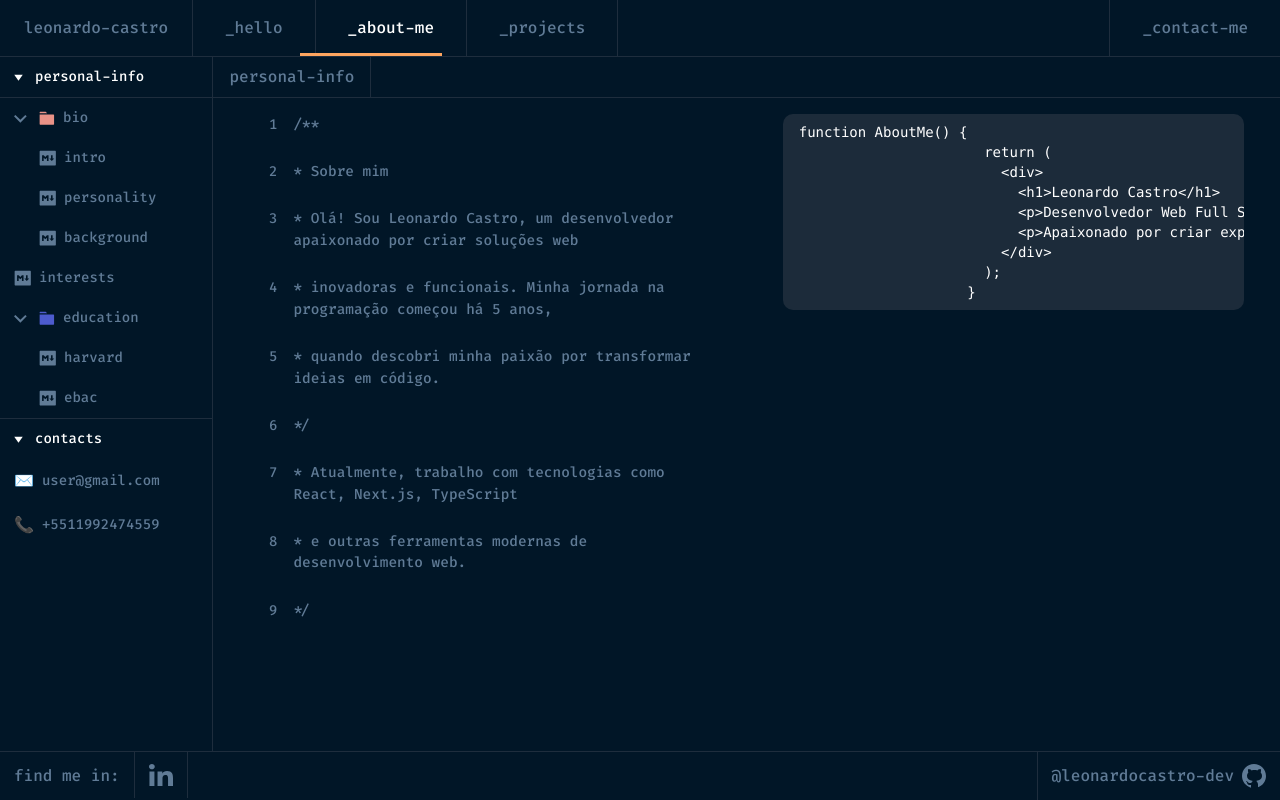
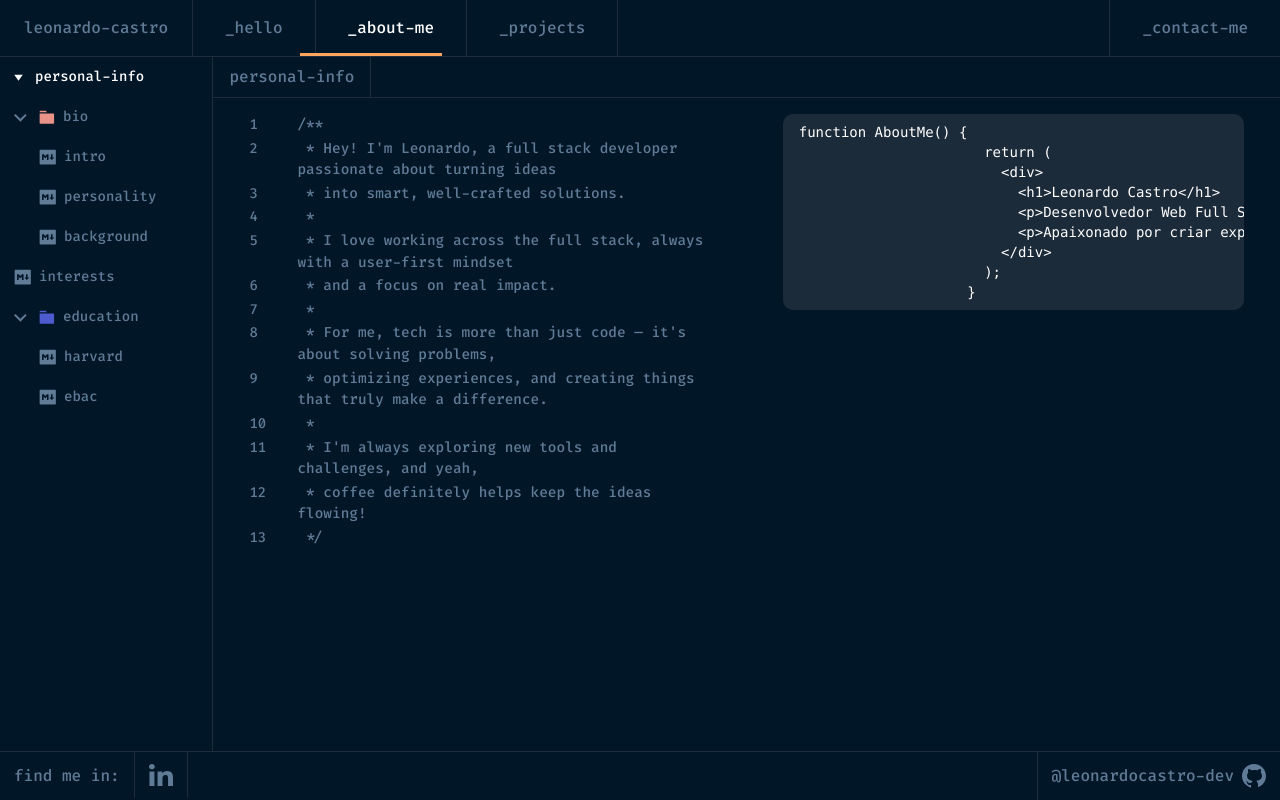
Before and after one commit to leonardocastro-dev/devfolio-remake, a Next.js app: page /about-me in a window 1280 px wide. Built offline with nearby package versions, Linux system fonts and the light colour scheme.

Commit message:
Fix increament functions and adjust layout about-me

```diff
--- /dev/null
+++ b/src/app/about-me/constants.ts
@@ -0,0 +1,48 @@
+import { SidebarItem } from '@/components/layout/ide-sidebar/components/sidebar-file'
+
+export const personalInfoFiles: SidebarItem[] = [
+  {
+    type: 'folder',
+    name: 'bio',
+    color: 'var(--chart-5)',
+    children: [
+      {
+        type: 'file',
+        name: 'intro',
+        path: '/about-me/bio#intro'
+      },
+      {
+        type: 'file',
+        name: 'personality',
+        path: '/about-me/bio#personality'
+      },
+      {
+        type: 'file',
+        name: 'background',
+        path: '/about-me/bio#background'
+      }
+    ]
+  },
+  {
+    type: 'file',
+    name: 'interests',
+    path: '/about-me#interests'
+  },
+  {
+    type: 'folder',
+    name: 'education',
+    color: 'var(--chart-1)',
+    children: [
+      {
+        type: 'file',
+        name: 'harvard',
+        path: '/about-me/education#harvard'
+      },
+      {
+        type: 'file',
+        name: 'ebac',
+        path: '/about-me/education#ebac'
+      }
+    ]
+  }
+]
--- a/src/app/about-me/page.tsx
+++ b/src/app/about-me/page.tsx
@@ -1,34 +1,34 @@
 'use client'
 
 import IdeSidebar from '@/components/layout/ide-sidebar/ide-sidebar'
-import { useState } from 'react'
-import { useEffect } from 'react'
+import { useState, useEffect } from 'react'
 import { highlightCode } from '@/lib/utils'
-
-const bioCode = `/**
-* Sobre mim
-* Olá! Sou Leonardo Castro, um desenvolvedor apaixonado por criar soluções web
-* inovadoras e funcionais. Minha jornada na programação começou há 5 anos,
-* quando descobri minha paixão por transformar ideias em código.
-*/
-* Atualmente, trabalho com tecnologias como React, Next.js, TypeScript
-* e outras ferramentas modernas de desenvolvimento web.
-*/`
+import sections from './schemas/sections'
+import SidebarSection from '@/components/layout/ide-sidebar/components/sidebar-section'
+import SidebarFile from '@/components/layout/ide-sidebar/components/sidebar-file'
+import { personalInfoFiles } from './constants'
 
 export default function AboutMe() {
   const [codeHtml, setCodeHtml] = useState('')
 
   useEffect(() => {
     const loadCode = async () => {
-      const html = await highlightCode(bioCode, 'md')
+      const html = await highlightCode(sections.bio, 'md')
       setCodeHtml(html)
     }
 
     loadCode()
   }, [])
+
   return (
     <main className="flex h-full">
-      <IdeSidebar />
+      <IdeSidebar>
+        <SidebarSection label="personal-info">
+          {personalInfoFiles.map((file, index) => (
+            <SidebarFile key={`personal-info-${index}`} schema={file} />
+          ))}
+        </SidebarSection>
+      </IdeSidebar>
       <div className="w-full flex flex-col h-full">
         <div className="flex border-b border-border">
           <div className="px-4 py-2 border-r border-border text-muted">
@@ -43,7 +43,6 @@ export default function AboutMe() {
                 dangerouslySetInnerHTML={{ __html: codeHtml }}
               />
             </div>
-            {/* Você pode adicionar mais seções conforme necessário */}
           </div>
           <div className="py-4 px-9 overflow-y-auto custom-scrollbar max-h-full">
             <div id="bio" className="h-[60000px]">
--- /dev/null
+++ b/src/app/about-me/schemas/sections.ts
@@ -0,0 +1,18 @@
+const sections = {
+  bio: `/**
+ * Hey! I'm Leonardo, a full stack developer passionate about turning ideas
+ * into smart, well-crafted solutions.
+ *
+ * I love working across the full stack, always with a user-first mindset
+ * and a focus on real impact.
+ *
+ * For me, tech is more than just code — it's about solving problems,
+ * optimizing experiences, and creating things that truly make a difference.
+ *
+ * I'm always exploring new tools and challenges, and yeah,
+ * coffee definitely helps keep the ideas flowing!
+ */`
+}
+
+
+export default sections
--- a/src/app/globals.css
+++ b/src/app/globals.css
@@ -30,33 +30,39 @@ body {
 .shiki code {
   font-family: var(--font-fira-code), monospace;
   font-size: 0.9rem;
-  line-height: 1.5;
   white-space: pre-wrap;
   word-break: break-word;
 }
 
 .about-block pre {
   counter-reset: line;
-  padding-left: 36px; /* espaço pra linha */
-  line-height: 1.6;
+  padding-left: 0.5rem; /* espaço pra linha */
   background: transparent !important; /* garantir fundo transparente */
 }
 
 .about-block pre code > span {
   display: block;
   position: relative;
-  padding-left: 0.5rem;
+  padding-left: 40px;
+  margin-bottom: -22px;
 }
 
 .about-block pre code > span::before {
   counter-increment: line;
   content: counter(line);
   position: absolute;
-  left: -2rem;
-  width: 1.5rem;
+  left: -0.5rem;
   text-align: right;
   color: var(--muted); /* text-muted */
   font-size: 0.875rem;
+}
+
+.about-block pre code span span {
+  display: inline;
+  margin: 0;
+  padding: 0;
+  word-spacing: 0;
+  letter-spacing: normal;
 }
 
 .blur-effect-1 {
--- a/src/components/layout/ide-sidebar/ide-sidebar.tsx
+++ b/src/components/layout/ide-sidebar/ide-sidebar.tsx
@@ -1,84 +1,14 @@
-import React from 'react'
+import React, { ReactElement } from 'react'
 import SidebarSection from './components/sidebar-section'
-import SidebarFile, { SidebarItem } from './components/sidebar-file'
-import Link from 'next/link'
 
-const IdeSidebar = () => {
-  const personalInfoFiles: SidebarItem[] = [
-    {
-      type: 'folder',
-      name: 'bio',
-      color: 'var(--chart-5)',
-      children: [
-        {
-          type: 'file',
-          name: 'intro',
-          path: '/about-me/bio#intro'
-        },
-        {
-          type: 'file',
-          name: 'personality',
-          path: '/about-me/bio#personality'
-        },
-        {
-          type: 'file',
-          name: 'background',
-          path: '/about-me/bio#background'
-        }
-      ]
-    },
-    {
-      type: 'file',
-      name: 'interests',
-      path: '/about-me#interests'
-    },
-    {
-      type: 'folder',
-      name: 'education',
-      color: 'var(--chart-1)',
-      children: [
-        {
-          type: 'file',
-          name: 'harvard',
-          path: '/about-me/education#harvard'
-        },
-        {
-          type: 'file',
-          name: 'ebac',
-          path: '/about-me/education#ebac'
-        }
-      ]
-    }
-  ]
+interface IdeSidebarProps {
+  children: ReactElement<typeof SidebarSection>
+}
 
+const IdeSidebar: React.FC<IdeSidebarProps> = ({ children }) => {
   return (
     <div className="bg-transparent text-white w-64 h-full overflow-y-auto border-r border-border">
-      <SidebarSection label="personal-info">
-        {personalInfoFiles.map((file, index) => (
-          <SidebarFile key={`personal-info-${index}`} schema={file} />
-        ))}
-      </SidebarSection>
-
-      <SidebarSection label="contacts">
-        <div className="flex items-center px-3.5 py-2.5">
-          <span className="mr-2 text-muted">✉️</span>
-          <Link
-            href="/contact-me"
-            className="text-sm text-muted hover:text-white"
-          >
-            user@gmail.com
-          </Link>
-        </div>
-        <div className="flex items-center px-3.5 py-2.5">
-          <span className="mr-2 text-muted">📞</span>
-          <Link
-            href="/contact-me"
-            className="text-sm text-muted hover:text-white"
-          >
-            +5511992474559
-          </Link>
-        </div>
-      </SidebarSection>
+      {children}
     </div>
   )
 }
```
